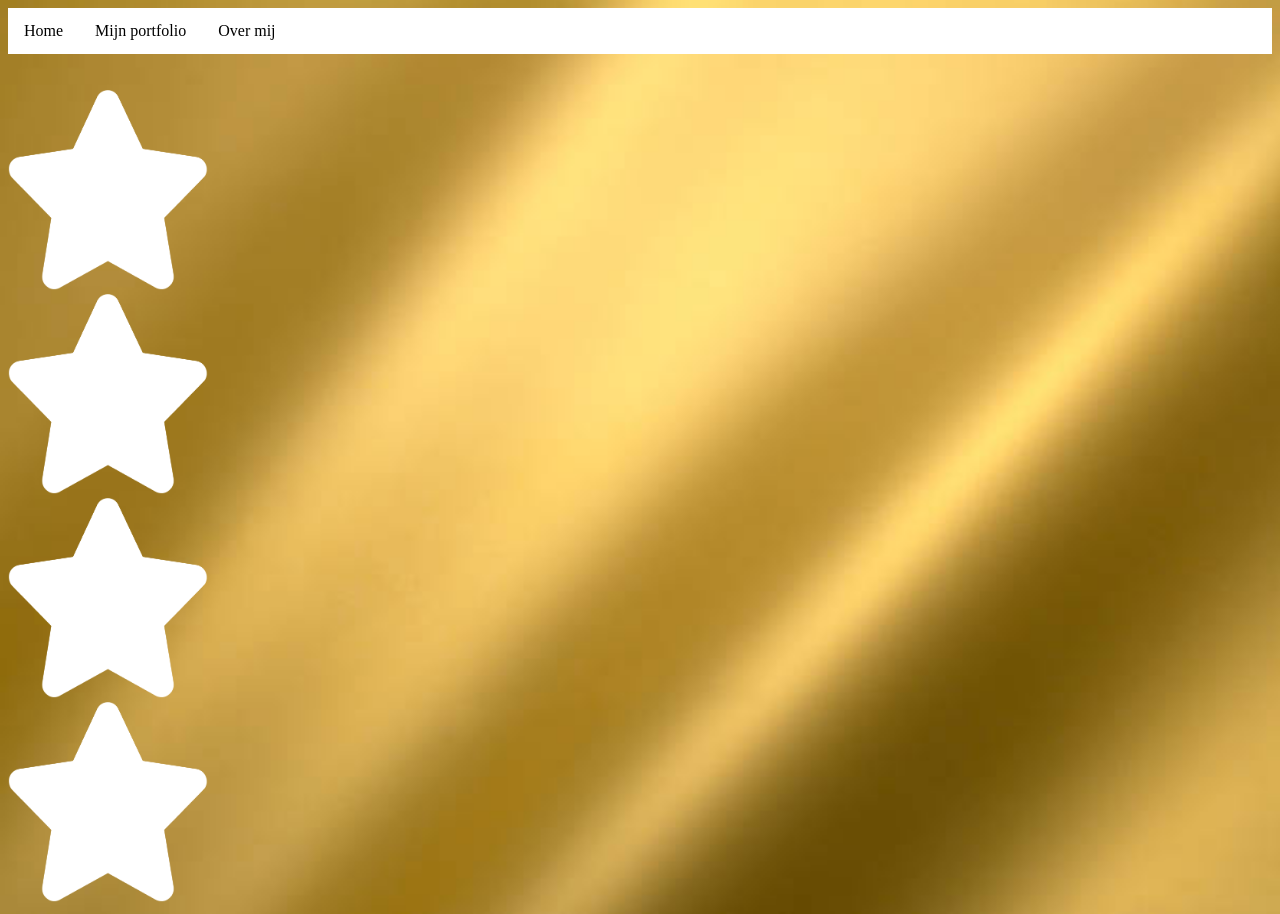
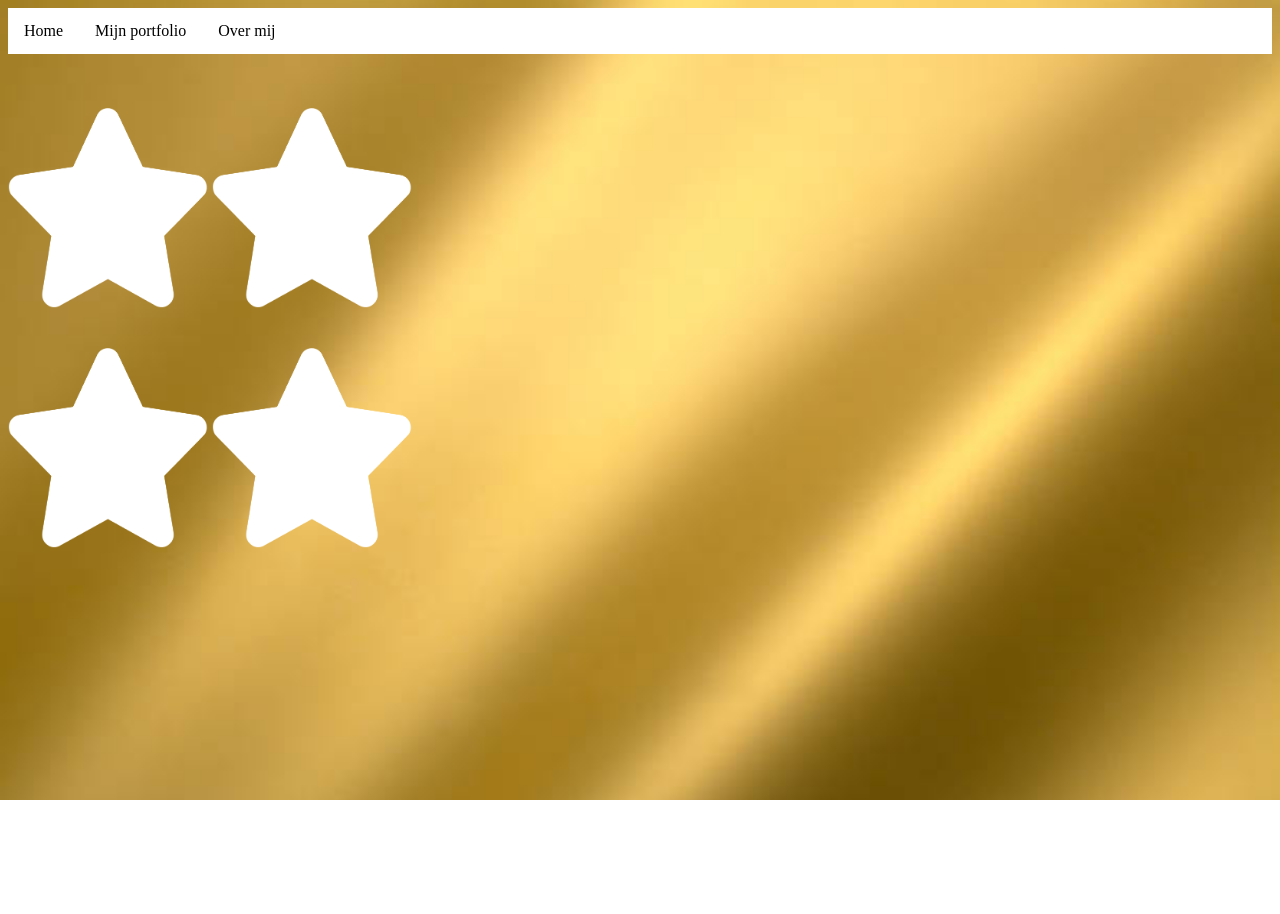
Before and after one commit to Juliette332/Juliette332.github.io, a plain HTML site: page Portfolio.html in a window 1280 px wide. After the commit the page ends 800 px from the top, so only its background shows below. Drawn offline with Linux system fonts and the light colour scheme.

Commit message:
Update Portfolio.html

```diff
--- a/Portfolio.html
+++ b/Portfolio.html
@@ -14,9 +14,12 @@
     </ul>
     <br>
     <br>
-    <img src="star.png" alt="star" style="width:200px;height:200px;"> <br>  <img src="star.png" alt="star" style="width:200px;height:200px;">
-<br>
-     <img src="star.png" alt="star" style="width:200px;height:200px;"> <br>  <img src="star.png" alt="star" style="width:200px;height:200px;">
+    <br>
+    <img src="star.png" alt="star" style="width:200px;height:200px;"> <img src="star.png" alt="star" style="width:200px;height:200px;">
+    <br>
+    <br>
+    <br>
+     <img src="star.png" alt="star" style="width:200px;height:200px;"> <img src="star.png" alt="star" style="width:200px;height:200px;">
 
   </body>
 </html>
```
